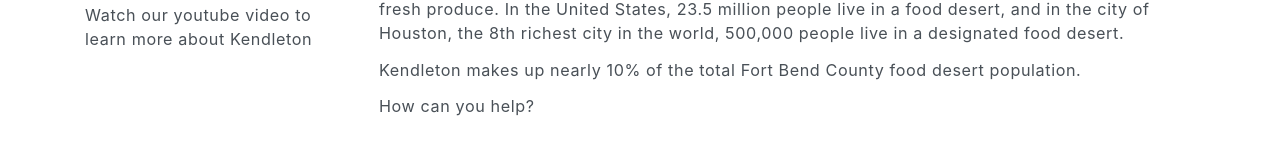
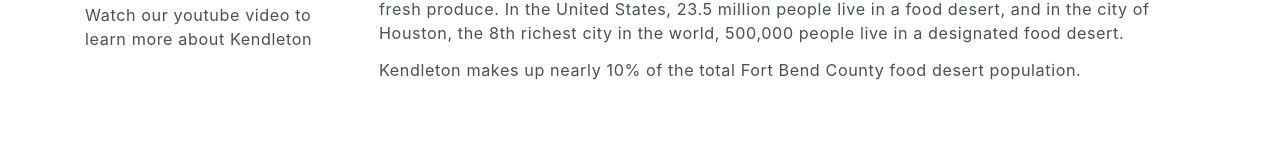
Before and after one commit to sheryl-dsouza/foodforkendleton, a website: page index.html in a window 1280 px wide. Shown: the part 1657-1811 px from the top of the page. Drawn offline with Linux system fonts and the light colour scheme.

Commit message:
fix learn

```diff
--- a/index.html
+++ b/index.html
@@ -125,7 +125,6 @@
                     <p>So what exactly is a food desert?</p>
                     <p>By definition, a food desert is an urban area where it is difficult for residents to have access to fresh produce. In the United States, 23.5 million people live in a food desert, and in the city of Houston, the 8th richest city in the world, 500,000 people live in a designated food desert.</p>
                     <p>Kendleton makes up nearly 10% of the total Fort Bend County food desert population.</p>
-                    <p>How can you help?</p>
                 </div>
             </div>
         </div>
```
